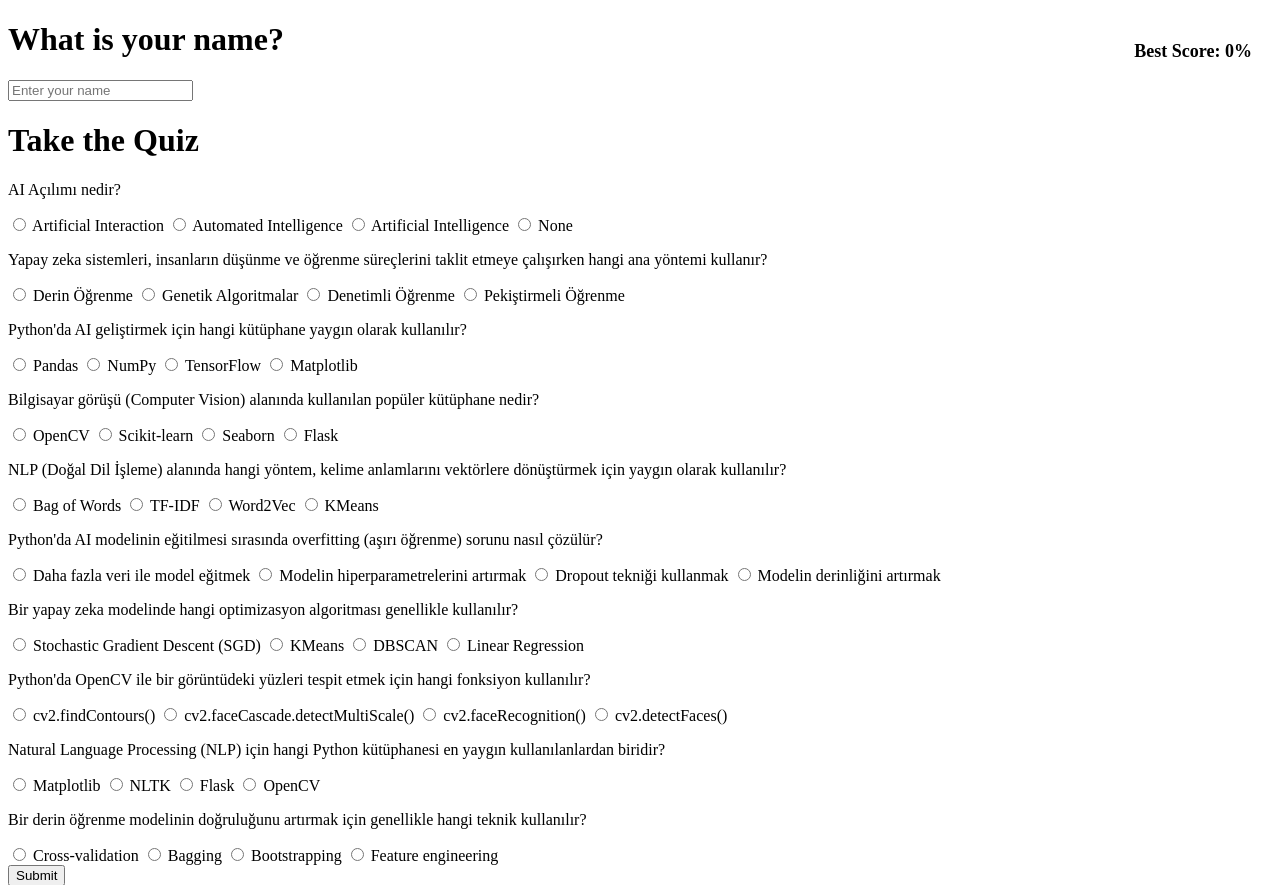
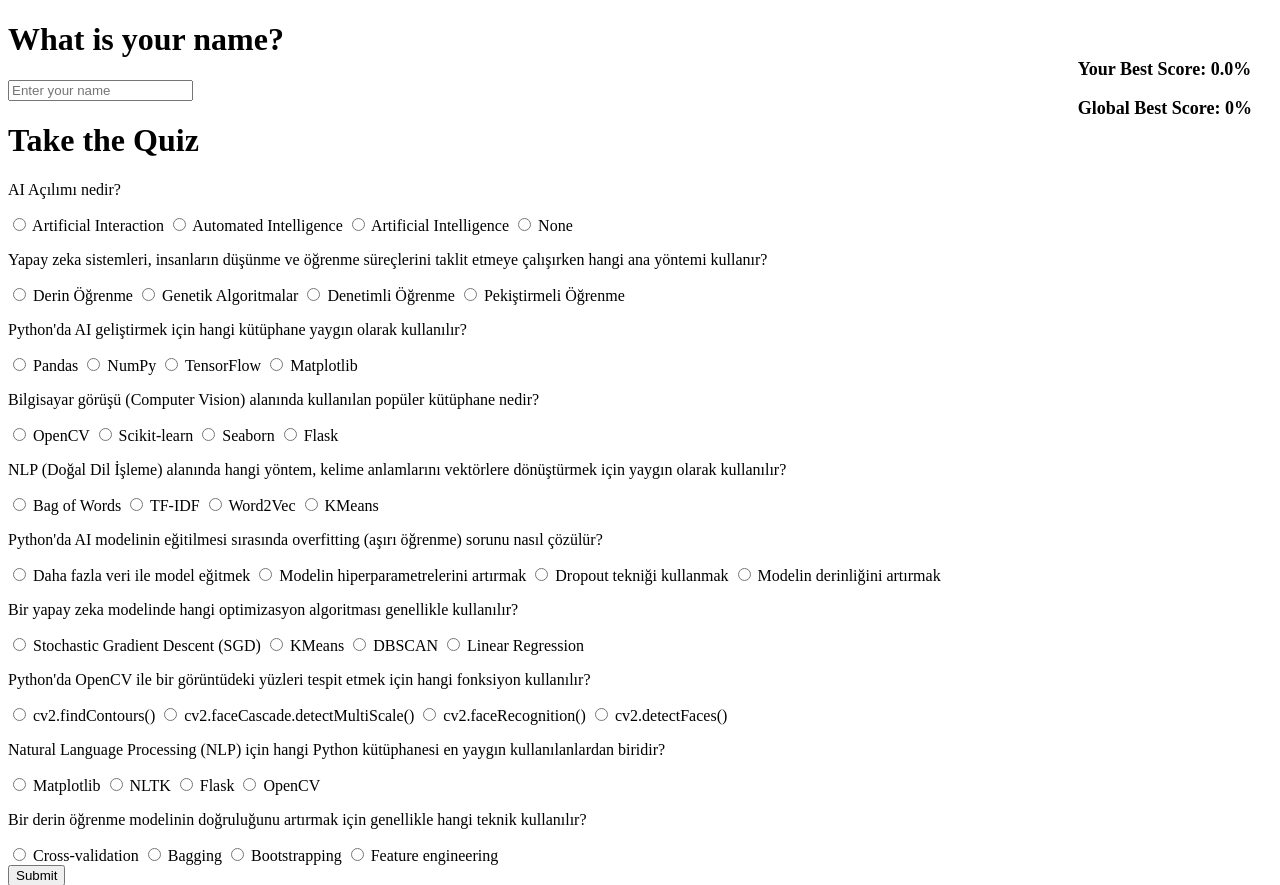
Before and after one commit to sevvalmertoglu/Exam, a Flask app: page /quiz in a window 1280 px wide. Shown: the top 885 px of the page. Run offline with Flask 3, Linux system fonts and the light colour scheme; data comes from the database, SQL or seed files in the repository.

Commit message:
I added high_score table to database

```diff
--- a/app.py
+++ b/app.py
@@ -24,9 +24,14 @@ def quiz():
             existing_user = cursor.execute('SELECT * FROM users WHERE username = ?', (username,)).fetchone()
 
             if existing_user:
-                current_high_score = existing_user["high_score"]
+                user_id = existing_user["id"]
+                current_high_score = cursor.execute(
+                    'SELECT high_score FROM high_scores WHERE user_id = ?', (user_id,)
+                ).fetchone()["high_score"]
             else:
-                cursor.execute('INSERT INTO users (username, high_score) VALUES (?, ?)', (username, 0))
+                cursor.execute('INSERT INTO users (username) VALUES (?)', (username,))
+                user_id = cursor.lastrowid
+                cursor.execute('INSERT INTO high_scores (user_id, high_score) VALUES (?, ?)', (user_id, 0))
                 conn.commit()
                 current_high_score = 0
 
@@ -45,13 +50,22 @@ def quiz():
         with get_db_connection() as conn:
             cursor = conn.cursor()
             if score > current_high_score:
-                cursor.execute('UPDATE users SET high_score = ? WHERE username = ?', (score, username))
+                cursor.execute(
+                    'UPDATE high_scores SET high_score = ? WHERE user_id = ?', (score, user_id)
+                )
                 conn.commit()
+                current_high_score = score
+
+        with get_db_connection() as conn:
+            cursor = conn.cursor()
+            cursor.execute('SELECT MAX(high_score) as max_score FROM high_scores')
+            global_high_score = cursor.fetchone()["max_score"]
+            global_high_score_percentage = (global_high_score / total_questions) * 100
 
         session['score'] = score
         session['percentage'] = percentage
-        if 'high_score' not in session or score > session['high_score']:
-            session['high_score'] = score
+        session['high_score'] = current_high_score
+        session['global_high_score'] = global_high_score_percentage
 
         return redirect(url_for('result'))
 
@@ -63,7 +77,21 @@ def quiz():
 def result():
     score = session.get('score', 0)
     high_score = session.get('high_score', 0)
-    return render_template('result.html', score=score, high_score=high_score)
+    global_high_score = session.get('global_high_score', 0)
+
+    with get_db_connection() as conn:
+        total_questions = conn.execute('SELECT COUNT(*) as count FROM questions').fetchone()["count"]
+
+    score_percentage = (score / total_questions) * 100
+    high_score_percentage = (high_score / total_questions) * 100
+    global_high_score_percentage = global_high_score
+
+    return render_template(
+        'result.html',
+        score=score_percentage,
+        high_score=high_score_percentage,
+        global_high_score=global_high_score_percentage
+    )
 
 if __name__ == '__main__':
     app.run(debug=True)
--- a/templates/quiz.html
+++ b/templates/quiz.html
@@ -31,7 +31,8 @@
 </head>
 <body>
     <div class="high-score">
-        Best Score: {{ session.get('percentage', 0) }}%
+        <p>Your Best Score: {{ (session.get('high_score', 0) / questions|length * 100) }}%</p>
+        <p>Global Best Score: {{ session.get('global_high_score', 0) }}%</p>
     </div>
 
     <h1>What is your name?</h1>
```
Also changed, not shown: question.py (+50 -24 lines), templates/result.html (+4 -3 lines), questions.db.
